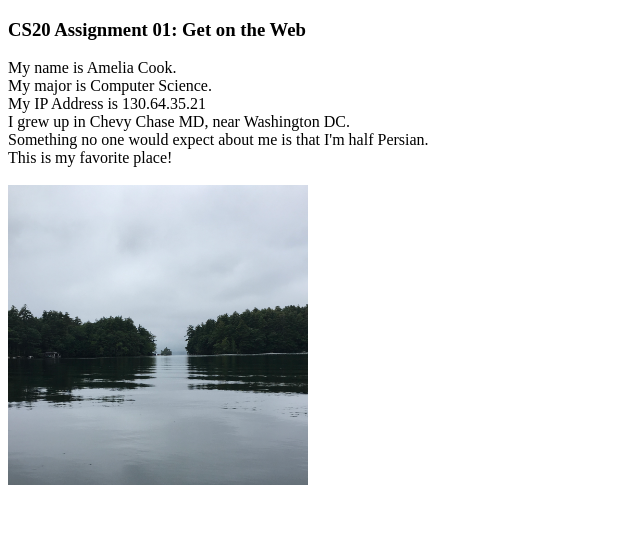
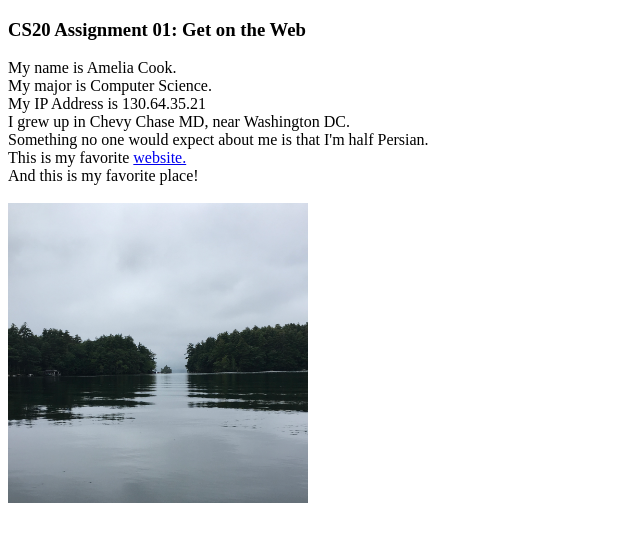
Before and after one commit to amelia-cook/CS20_Assignment1, a plain HTML site: page index.html in a window 1280 px wide. Shown: the whole page, without its empty margins (0-640 px from the left). Drawn offline with Linux system fonts and the light colour scheme.

Commit message:
Update index.html

```diff
--- a/index.html
+++ b/index.html
@@ -10,7 +10,10 @@
         My IP Address is 130.64.35.21 <br/>
         I grew up in Chevy Chase MD, near Washington DC. <br/>
         Something no one would expect about me is that I'm half Persian. <br/>
-        This is my favorite place! <br/> <br/>
-        <img src='squam.jpg' align='left' width='300'>
+        This is my favorite
+        <a href="https://www.youtube.com/watch?v=dQw4w9WgXcQ"
+           target="_blank"> website. </a> <br/>
+        And this is my favorite place! <br/> <br/>
+        <img src='squam.jpg' align='left' width='300'> <br/> <br/>
     </body>
 </html>
```
